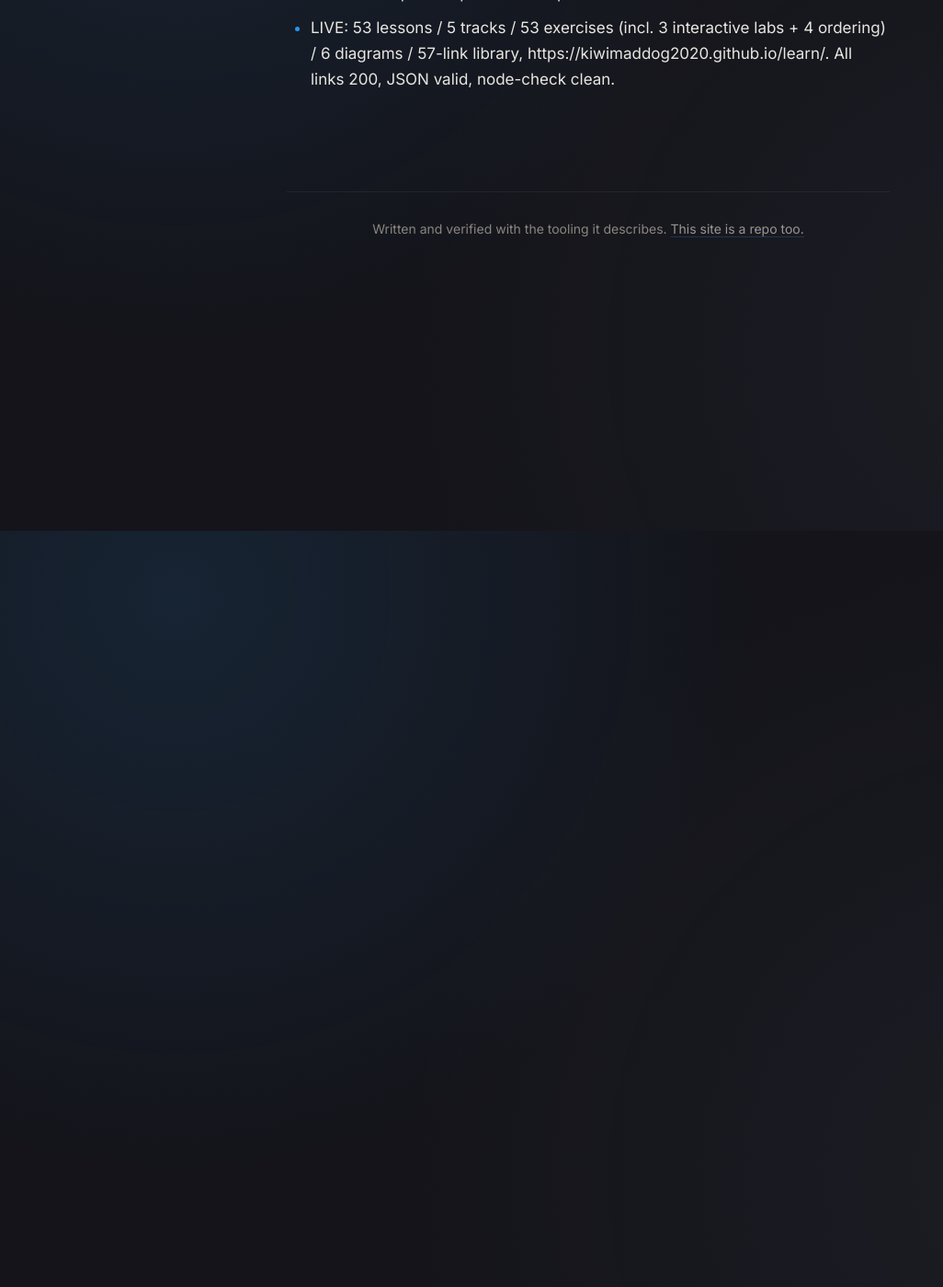
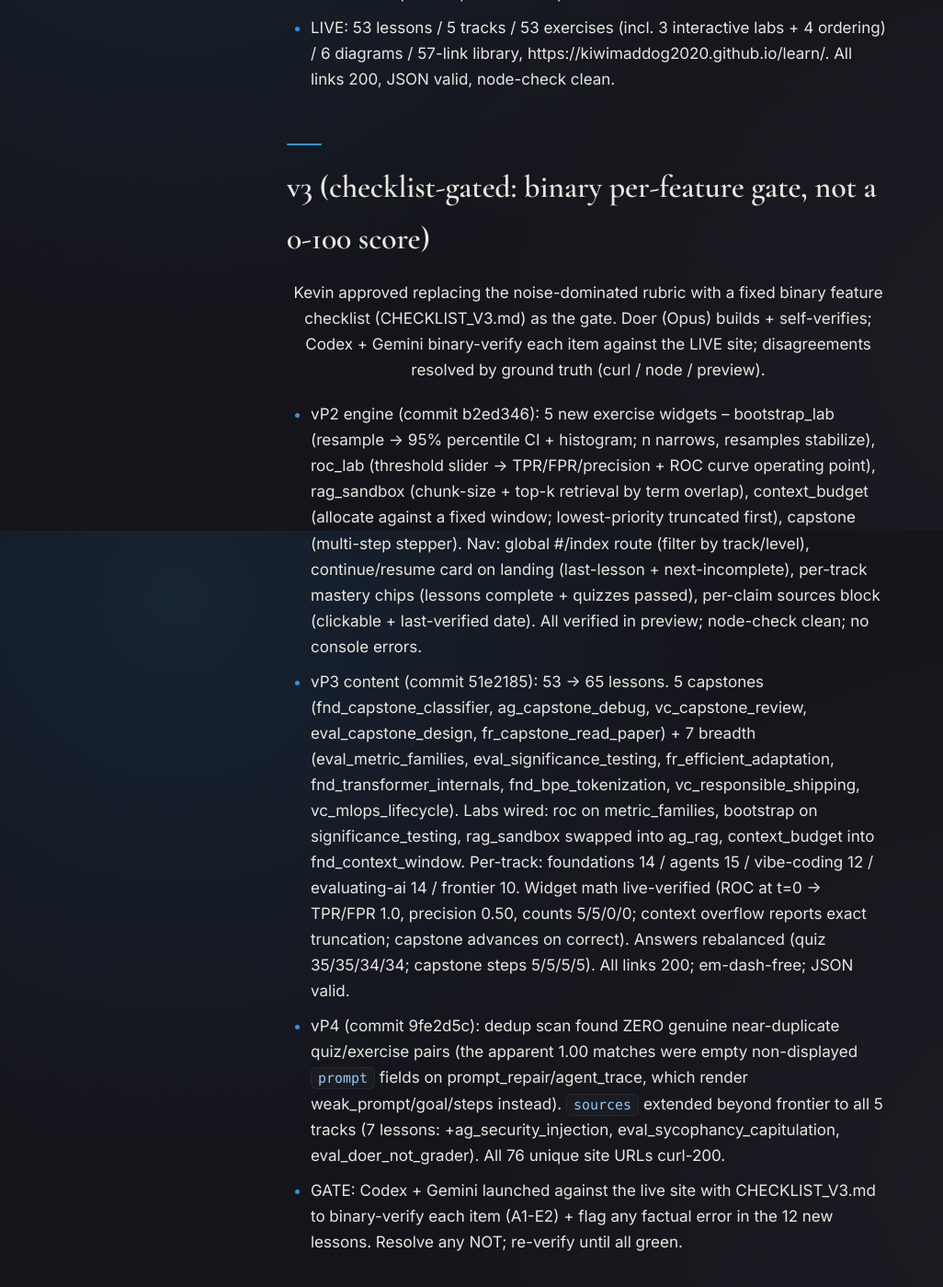
Before and after one commit to KiwiMaddog2020/kiwimaddog2020.github.io, a Jekyll site: the page built from learn/BUILD_STATE.md, in a window 1280 px wide and 1400 px high, scrolled down 5723 px. Shown: the whole window at 92% size, without its empty margins (0-1026 px from the left). Built offline with Jekyll 4.4.1, drawn with Linux system fonts in a browser that asks for light colours; our own code applies the rules of GitHub Pages for plain Markdown files.

Commit message:
docs(learn): record v3 phases (engine, content, source discipline) + gate launch
Co-Authored-By: Claude Opus 4.8 (1M context) <noreply@anthropic.com>

```diff
--- a/learn/BUILD_STATE.md
+++ b/learn/BUILD_STATE.md
@@ -136,3 +136,32 @@ LIVE: https://kiwimaddog2020.github.io/learn/
   quiz/exercise pairs. See ROADMAP.md.
 - LIVE: 53 lessons / 5 tracks / 53 exercises (incl. 3 interactive labs + 4 ordering) / 6 diagrams /
   57-link library, https://kiwimaddog2020.github.io/learn/. All links 200, JSON valid, node-check clean.
+
+## v3 (checklist-gated: binary per-feature gate, not a 0-100 score)
+
+Kevin approved replacing the noise-dominated rubric with a fixed binary feature checklist
+(CHECKLIST_V3.md) as the gate. Doer (Opus) builds + self-verifies; Codex + Gemini binary-verify
+each item against the LIVE site; disagreements resolved by ground truth (curl / node / preview).
+
+- vP2 engine (commit b2ed346): 5 new exercise widgets -- bootstrap_lab (resample -> 95% percentile
+  CI + histogram; n narrows, resamples stabilize), roc_lab (threshold slider -> TPR/FPR/precision +
+  ROC curve operating point), rag_sandbox (chunk-size + top-k retrieval by term overlap), context_budget
+  (allocate against a fixed window; lowest-priority truncated first), capstone (multi-step stepper).
+  Nav: global #/index route (filter by track/level), continue/resume card on landing (last-lesson +
+  next-incomplete), per-track mastery chips (lessons complete + quizzes passed), per-claim sources
+  block (clickable + last-verified date). All verified in preview; node-check clean; no console errors.
+- vP3 content (commit 51e2185): 53 -> 65 lessons. 5 capstones (fnd_capstone_classifier,
+  ag_capstone_debug, vc_capstone_review, eval_capstone_design, fr_capstone_read_paper) + 7 breadth
+  (eval_metric_families, eval_significance_testing, fr_efficient_adaptation, fnd_transformer_internals,
+  fnd_bpe_tokenization, vc_responsible_shipping, vc_mlops_lifecycle). Labs wired: roc on metric_families,
+  bootstrap on significance_testing, rag_sandbox swapped into ag_rag, context_budget into fnd_context_window.
+  Per-track: foundations 14 / agents 15 / vibe-coding 12 / evaluating-ai 14 / frontier 10.
+  Widget math live-verified (ROC at t=0 -> TPR/FPR 1.0, precision 0.50, counts 5/5/0/0; context overflow
+  reports exact truncation; capstone advances on correct). Answers rebalanced (quiz 35/35/34/34;
+  capstone steps 5/5/5/5). All links 200; em-dash-free; JSON valid.
+- vP4 (commit 9fe2d5c): dedup scan found ZERO genuine near-duplicate quiz/exercise pairs (the apparent
+  1.00 matches were empty non-displayed `prompt` fields on prompt_repair/agent_trace, which render
+  weak_prompt/goal/steps instead). `sources` extended beyond frontier to all 5 tracks (7 lessons:
+  +ag_security_injection, eval_sycophancy_capitulation, eval_doer_not_grader). All 76 unique site URLs curl-200.
+- GATE: Codex + Gemini launched against the live site with CHECKLIST_V3.md to binary-verify each item
+  (A1-E2) + flag any factual error in the 12 new lessons. Resolve any NOT; re-verify until all green.
```
